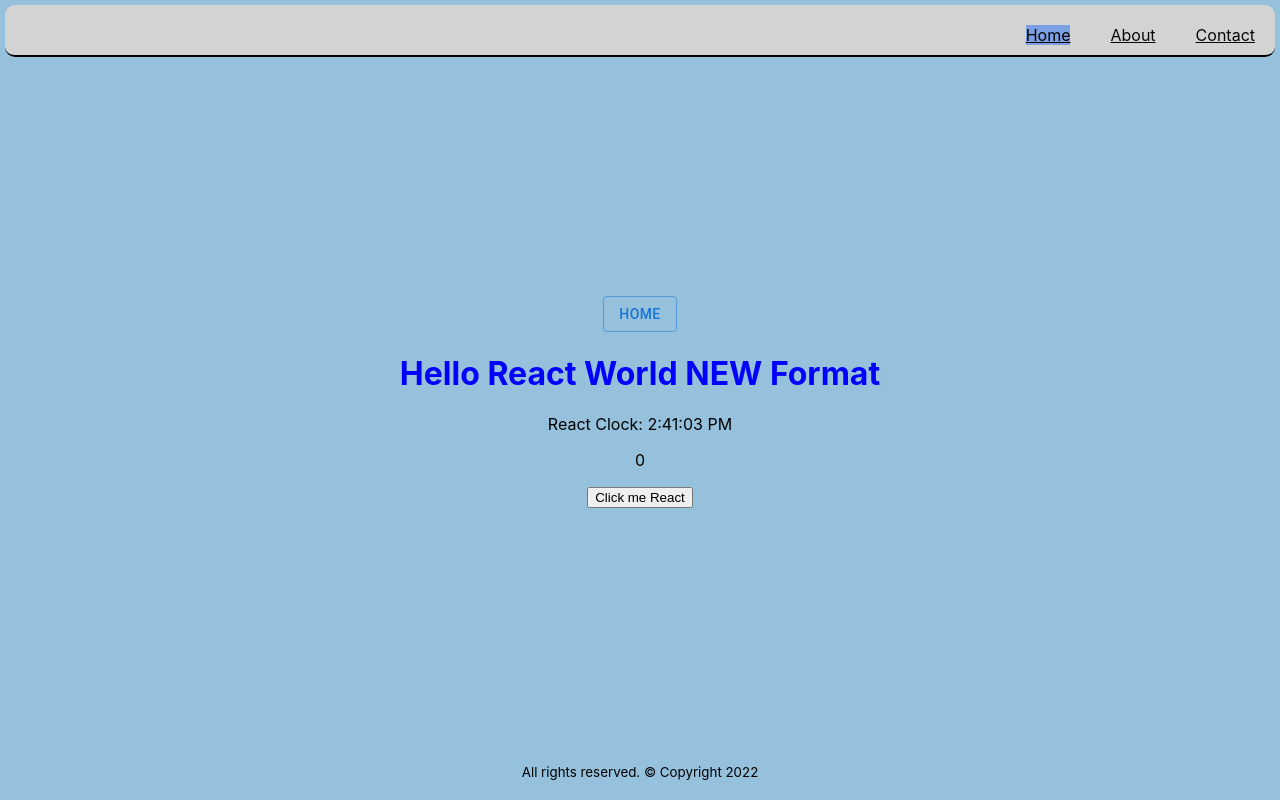
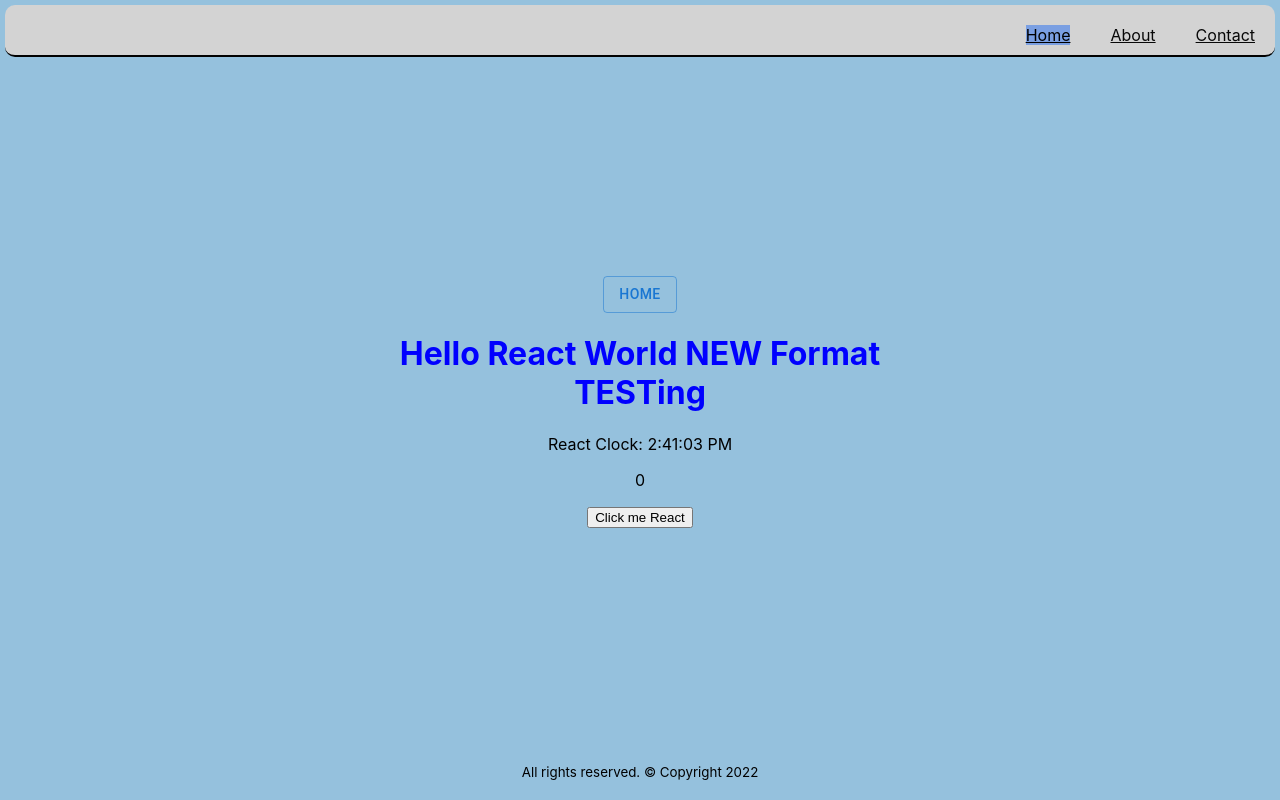
Before and after one commit to PatrickLTI/myReactAppCourse, a React (Create React App) app: page / in a window 1280 px wide. Built offline with nearby package versions, Linux system fonts and the light colour scheme.

Commit message:
test clone

```diff
--- a/src/components/DisplayMessage.js
+++ b/src/components/DisplayMessage.js
@@ -10,7 +10,7 @@ export function DisplayMessage(props) {
       </div>
 
       <h1 style={{ color: props.color }}>
-        Hello React World NEW Format
+        Hello React World NEW Format TESTing
       </h1>
     </div>
   );
```
